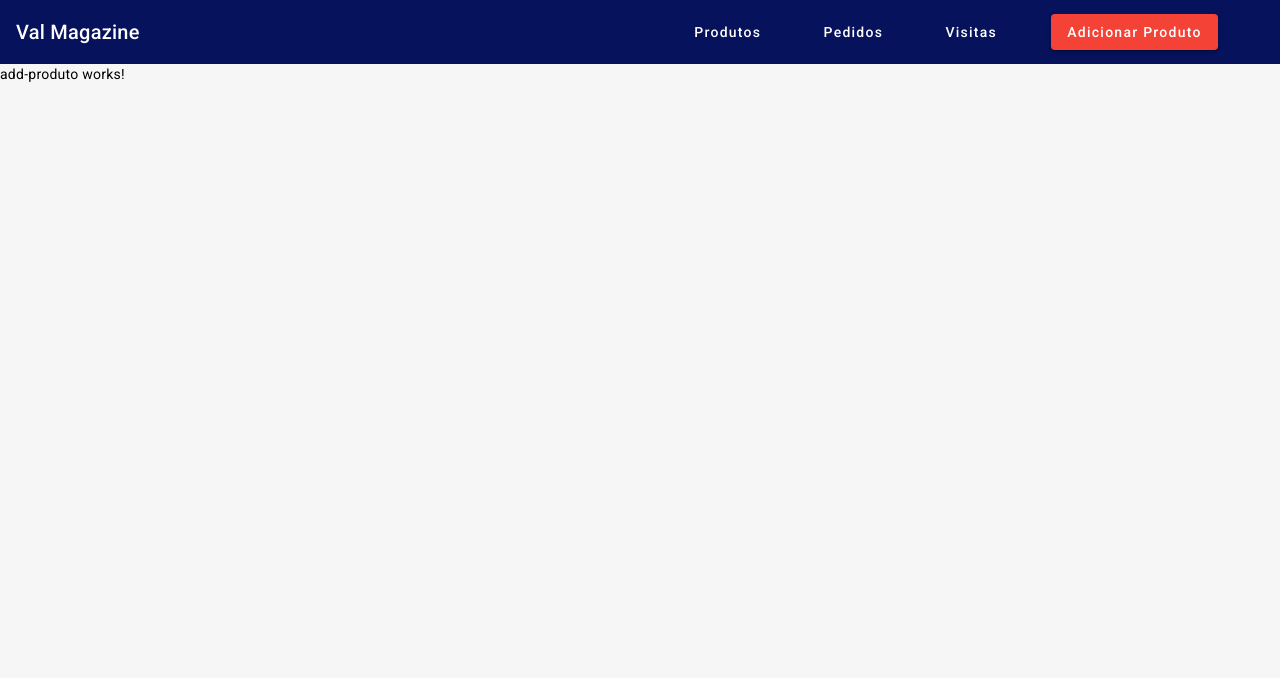
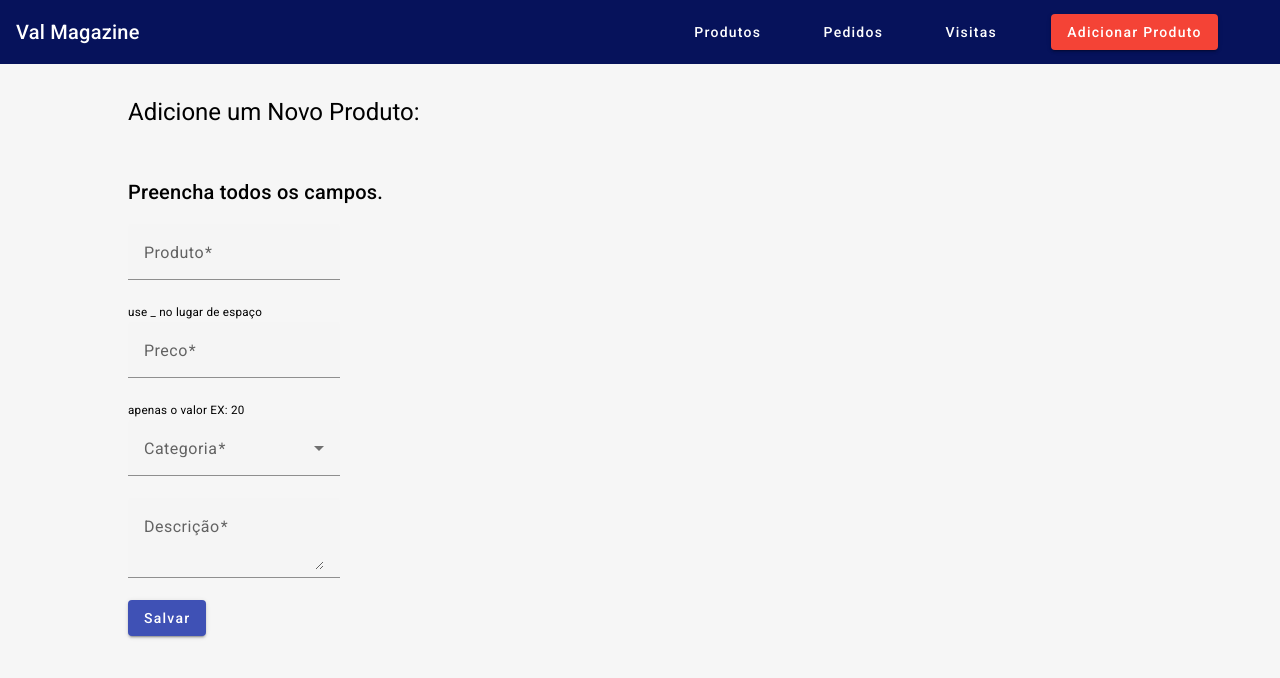
Before and after one commit to Sr-Van/admin-val-ecommerce, an Angular app: page /add in a window 1280 px wide. Shown: the top 678 px of the page. Built offline with nearby package versions, Linux system fonts and the light colour scheme.

Commit message:
FEAT: form add product connected

```diff
--- a/src/app/components/add-produto/add-produto.component.css
+++ b/src/app/components/add-produto/add-produto.component.css
@@ -0,0 +1,5 @@
+form {
+  display: flex;
+  flex-direction: column;
+  align-items: flex-start;
+}
--- a/src/app/components/add-produto/add-produto.component.html
+++ b/src/app/components/add-produto/add-produto.component.html
@@ -1 +1,32 @@
-<p>add-produto works!</p>
+<div class="container">
+  <div>
+    <h1 style="padding: 2rem 0;">Adicione um Novo Produto:</h1>
+  </div>
+  <h2>Preencha todos os campos.</h2>
+  <form #form="ngForm" (ngSubmit)="onSubmit(form)">
+    <mat-form-field>
+      <mat-label>Produto</mat-label>
+      <input required matInput name="product" [(ngModel)]="myForm.produto" placeholder="produto_exemplo">
+    </mat-form-field>
+    <small>use _ no lugar de espaço</small>
+    <mat-form-field>
+      <mat-label>Preco</mat-label>
+      <input required type="number" matInput name="price" [(ngModel)]="myForm.price">
+    </mat-form-field>
+    <small>apenas o valor EX: 20</small>
+    <mat-form-field>
+      <mat-label>Categoria</mat-label>
+      <mat-select required name="type" [(ngModel)]="myForm.type">
+        <mat-option value="eletronics">Eletronicos</mat-option>
+        <mat-option value="acessories">Acessorios</mat-option>
+        <mat-option value="bags">Bolsas</mat-option>
+        <mat-option value="variety">Variedades</mat-option>
+      </mat-select>
+    </mat-form-field>
+    <mat-form-field>
+      <mat-label>Descrição</mat-label>
+      <textarea required matInput name="description" [(ngModel)]="myForm.description"></textarea>
+    </mat-form-field>
+    <button type="submit" mat-raised-button color="primary">Salvar</button>
+  </form>
+</div>
--- a/src/app/components/add-produto/add-produto.component.ts
+++ b/src/app/components/add-produto/add-produto.component.ts
@@ -1,4 +1,5 @@
 import { Component } from '@angular/core';
+import { ApiServiceService } from 'src/app/services/api-service.service';
 
 @Component({
   selector: 'app-add-produto',
@@ -7,4 +8,14 @@ import { Component } from '@angular/core';
 })
 export class AddProdutoComponent {
 
+  constructor(private apiService: ApiServiceService){}
+
+  myForm: any = {
+
+  }
+
+  onSubmit(form: any) {
+    this.apiService.postItem('add-product', form.value)
+  }
+
 }
--- a/src/app/components/components/components.module.ts
+++ b/src/app/components/components/components.module.ts
@@ -1,6 +1,7 @@
 import { NgModule } from '@angular/core';
 import { CommonModule } from '@angular/common';
 import { MaterialModuleModule } from '../material-module/material-module.module';
+import { FormsModule } from '@angular/forms';
 
 import { HeaderComponent } from '../header/header.component';
 import { HomeComponent } from '../home/home.component';
@@ -23,7 +24,8 @@ import { ProdutosComponent } from '../produtos/produtos.component';
   ],
   imports: [
     CommonModule,
-    MaterialModuleModule
+    MaterialModuleModule,
+    FormsModule
   ],
   exports: [
     HeaderComponent,
--- a/src/app/components/header/header.component.css
+++ b/src/app/components/header/header.component.css
@@ -11,7 +11,6 @@
   width: 50%;
   display: none;
   justify-content: space-evenly;
-
 
 }
 
@@ -38,3 +37,9 @@ mat-icon {
     display: none;
   }
 }
+
+@media(min-width: 1360px) {
+  .toolbar-links {
+    width: 30%;
+  }
+}
--- a/src/app/components/home/home.component.html
+++ b/src/app/components/home/home.component.html
@@ -1,6 +1,8 @@
-<div class="container" style="display: flex; flex-direction: column; justify-content: center; align-items: center; padding-top: 2rem;">
+<div class="container" style="display: flex; flex-direction: column; justify-content: center; align-items: center; padding-top: 2rem;" *ngIf="isLoad">
   <h1>Ola, Bem vindo(a)!</h1>
   <span>Esse e o Dashboard da Val Magazine</span>
   <img src="../../../assets/images/logo (2).png" alt="logo val magazine" >
   <small>use os links na toolbar para navegar.</small>
 </div>
+
+<mat-spinner *ngIf="!isLoad"></mat-spinner>
--- a/src/app/components/home/home.component.ts
+++ b/src/app/components/home/home.component.ts
@@ -7,4 +7,12 @@ import { Component } from '@angular/core';
 })
 export class HomeComponent {
 
+  isLoad: boolean = false
+
+  ngOnInit() {
+    setTimeout(() => {
+      this.isLoad = true
+    }, 1000);
+  }
+
 }
--- a/src/app/components/material-module/material-module.module.ts
+++ b/src/app/components/material-module/material-module.module.ts
@@ -8,6 +8,9 @@ import {MatMenuModule} from '@angular/material/menu';
 import {MatListModule} from '@angular/material/list';
 import {MatTableModule} from '@angular/material/table';
 import {MatProgressSpinnerModule} from '@angular/material/progress-spinner';
+import {MatSelectModule} from '@angular/material/select';
+import {MatInputModule} from '@angular/material/input';
+import {MatFormFieldModule} from '@angular/material/form-field';
 
 
 
@@ -18,13 +21,17 @@ import {MatProgressSpinnerModule} from '@angular/material/progress-spinner';
     CommonModule, MatToolbarModule,
     MatIconModule, MatButtonModule,
     MatMenuModule, MatListModule,
-    MatTableModule, MatProgressSpinnerModule
+    MatTableModule, MatProgressSpinnerModule,
+    MatSelectModule, MatInputModule,
+    MatFormFieldModule
   ],
   exports: [
     CommonModule, MatToolbarModule,
     MatIconModule, MatButtonModule,
     MatMenuModule, MatListModule,
-    MatTableModule, MatProgressSpinnerModule
+    MatTableModule, MatProgressSpinnerModule,
+    MatSelectModule, MatInputModule,
+    MatFormFieldModule
   ]
 })
 export class MaterialModuleModule { }
--- a/src/app/components/pedidos/pedidos.component.html
+++ b/src/app/components/pedidos/pedidos.component.html
@@ -5,7 +5,7 @@
 
     <div>
       <mat-list role="list" style="display: flex; flex-wrap: wrap; width: 100%;">
-        <mat-list-item role="listitem" *ngFor="let item of pedidos" style="height: 200px; width: 320px;">
+        <mat-list-item role="listitem" *ngFor="let item of pedidos" style="height: 200px; width: fit-content;">
           <div class="card-prod">
             <span matListItemLine>pedido: {{ item.pedido }}</span>
             <span matListItemLine>pedido por: {{ item.title }}</span>
--- a/src/app/services/api-service.service.ts
+++ b/src/app/services/api-service.service.ts
@@ -4,6 +4,8 @@ import { HttpClient } from '@angular/common/http';
 import { Observable } from 'rxjs';
 
 import { Products } from '../types/products.interface';
+
+import {MatSnackBar} from '@angular/material/snack-bar';
 
 
 
@@ -17,11 +19,29 @@ export class ApiServiceService {
   prodArr: Products[] = []
 
 
-  constructor(private http: HttpClient) {}
+  constructor(private http: HttpClient,
+              private snack: MatSnackBar) {}
 
   getArr(endPoint: string): Observable<Products[]> {
     return this.http.get<Products[]>(this.url + endPoint)
   }
 
+  postItem(endPoint: string, data: any) {
+    console.log(data);
+    console.log(endPoint);
+
+    this.http.post(`${this.url}${endPoint}`, data).subscribe(
+      (response) => {
+        console.log('Ordem enviada com sucesso.', response);
+        this.snack.open('Produto adicionado', 'Fechar')
+      },
+      (error) => {
+        console.error('Erro ao enviar a ordem.', error);
+        this.snack.open('Produto não adicionado', 'Fechar')
+      }
+    )
+
+  }
+
 
 }
```
Also changed, not shown: src/app/app.module.ts (+10 -1 lines).
